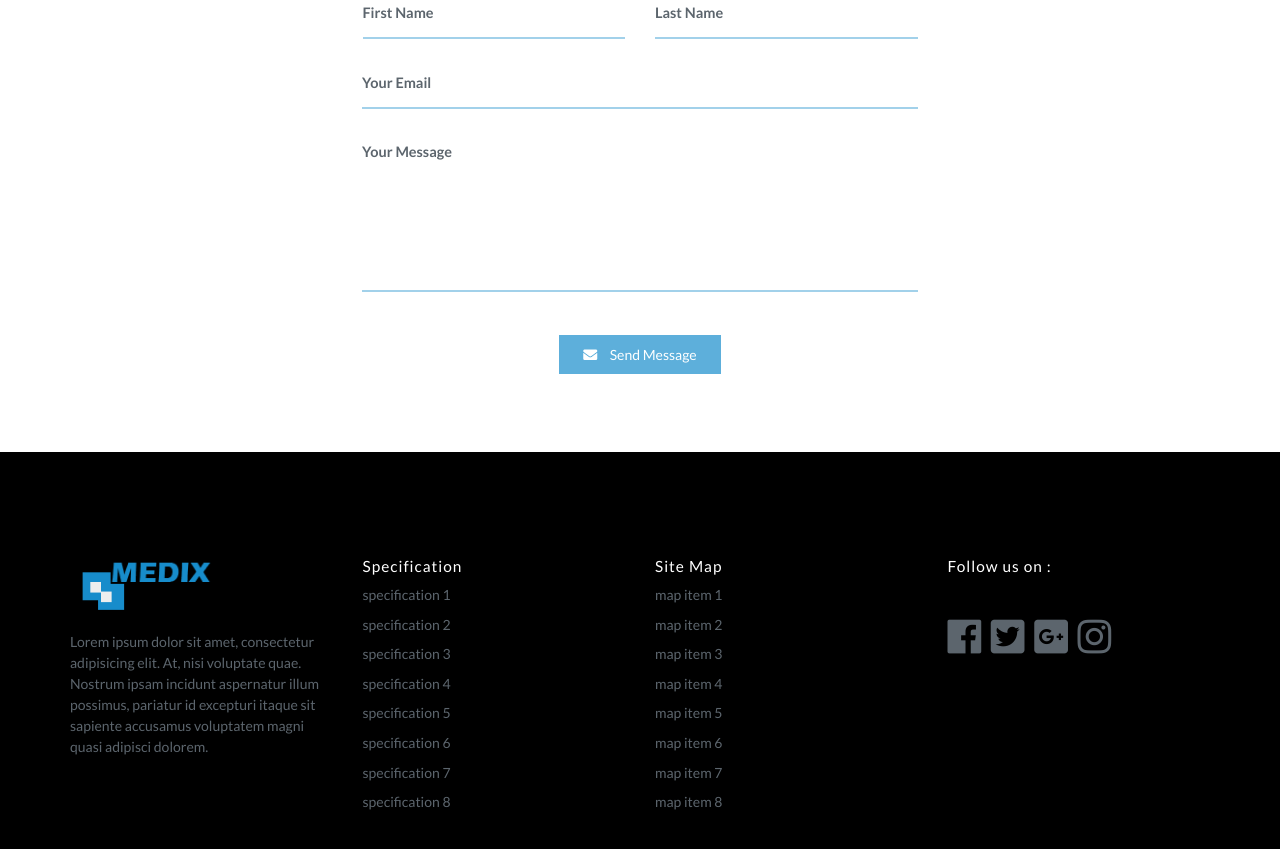
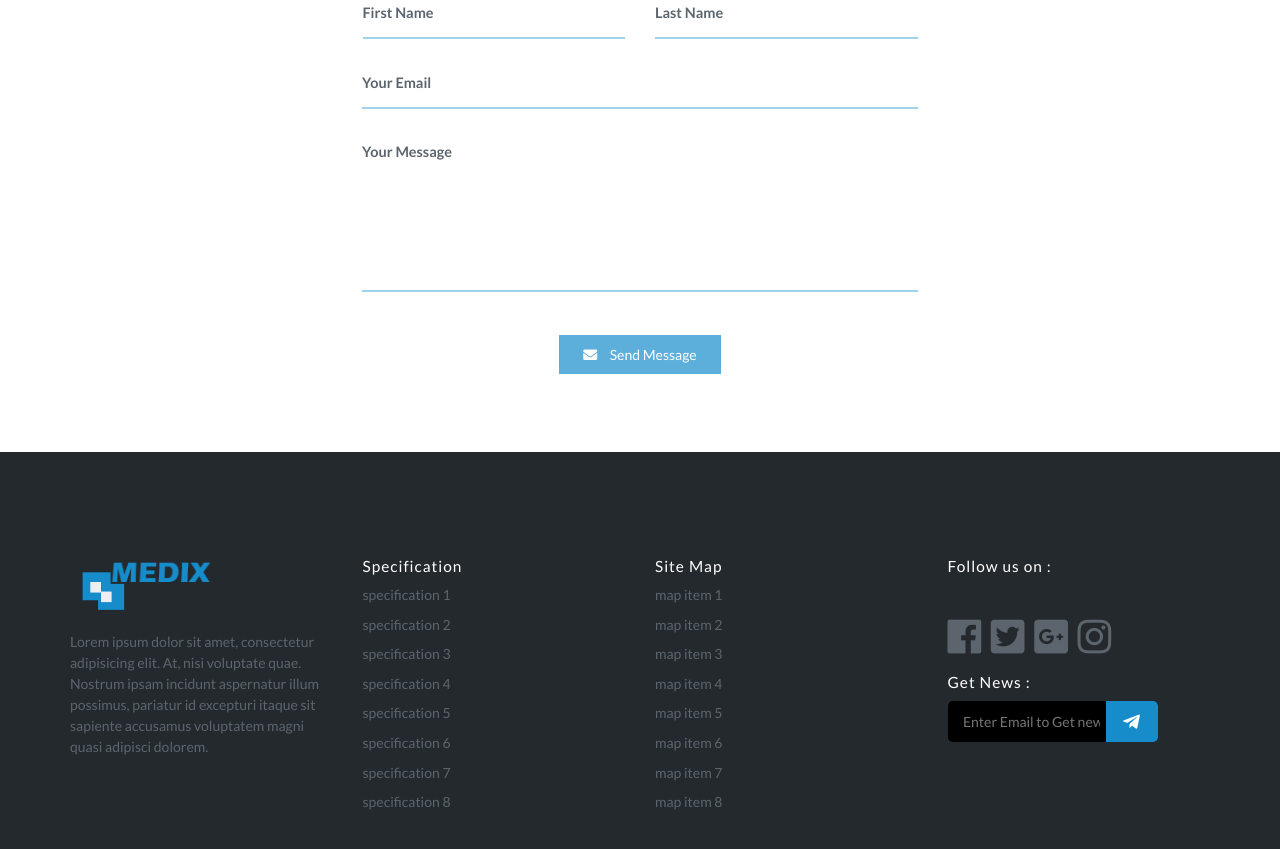
Before and after one commit to MohamedEmadEldaly/Medix, a website: page index.html in a window 1280 px wide. Shown: the part 4464-5313 px from the top of the page. Drawn offline with Linux system fonts and the light colour scheme.

Commit message:
finish frist page

```diff
--- a/index.html
+++ b/index.html
@@ -596,7 +596,7 @@
 
 		        <div class="row">
 
-		            <div class="col-md-3">
+		            <div class="col-md-3 col-sm-6">
 
 		                <div class="footer__info">
 
@@ -614,7 +614,7 @@
 		            </div><!--row-->
 
 
-		            <div class="col-md-3">
+		            <div class="col-md-3 col-sm-6">
 
 		                <div class="footer__special">
 		                    <h4 class="footer__heading">Specification</h4>
@@ -635,7 +635,7 @@
 		            </div><!--col-->
 
 
-		            <div class="col-md-3">
+		            <div class="col-md-3 col-sm-6">
 
 		                <div class="footer__map">
 		                    <h4 class="footer__heading">Site Map</h4>
@@ -656,10 +656,11 @@
 		            </div><!--col-->
 
 
-		            <div class="col-md-3">
+		            <div class="col-md-3 col-sm-6">
 
-		                <div class="footer__subscribe">
+		                <div class="footer__subscribe container-fluid">
 
+		                    <div class="row">
                                 <div class="social">
                                     <h4 class="footer__heading">Follow us on :</h4>
                                     <ul class="social__list">
@@ -668,8 +669,20 @@
                                         <li class="social__list--item"><a href="#" class="social__list--link"><span class="fab fa-google-plus-square"></span></a></li>
                                         <li class="social__list--item"><a href="#" class="social__list--link"><span class="fab fa-instagram"></span></a></li>
                                     </ul>
+                                </div><!--social-->
                             </div>
 
+		                    <div class="row">
+                                <div class="subscribe__form">
+                                    <h4 class="footer__heading">Get News :</h4>
+                                    <form action="" class="sub-form">
+                                        <input type="email" placeholder="Enter Email to Get news" required>
+                                        <button class="subscribe-button">
+                                            <span class="fab fa-telegram-plane"></span>
+                                        </button>
+                                    </form>
+                                </div><!--form-->
+		                    </div>
 		                </div><!--subscribe-->
 
 
--- a/sass/layout/_footer.scss
+++ b/sass/layout/_footer.scss
@@ -4,7 +4,7 @@
     padding-top: 8rem;
     padding-bottom: 8rem;
     min-height: 40rem;
-    background: #000;
+    background: #24292e;
     color:$gray-light;
 
     /*footer info*/
@@ -25,6 +25,9 @@
     /*footer special*/
     &__special {
         padding-top: 2rem;
+        @media (max-media:767px){
+                padding-left: 2.5rem;
+            }
 
         .special__list{
             list-style: none;
@@ -54,6 +57,9 @@
     /*footer map*/
     &__map {
         padding-top: 2rem;
+        @media (max-media:767px){
+                padding-left: 2.5rem;
+            }
 
         .map__list{
             list-style: none;
@@ -88,6 +94,10 @@
     }
     /*footer subscribe*/
     &__subscribe{
+
+        @media (max-media:767px){
+                padding-left: 2.5rem;
+            }
         padding-top: 2rem;
 
         .social{
@@ -116,6 +126,54 @@
                 }
             }
         }
+
+        /*subscribe form*/
+        .subscribe__form{
+
+
+
+            .sub-form{
+                background:#000;
+                border:1px solid transparent;
+                border-radius: .5rem;
+                width: 80%;
+                position: relative;
+
+
+                input{
+                    padding: 1rem 1.5rem;
+                    border: none;
+                    background: transparent;
+                    width: 80%;
+                    &:focus{
+                        outline: none;
+                    }
+
+                    @media(max-width:400px){
+                        font-size: 1.2rem;
+                    }
+
+                }
+
+                button{
+                    position: absolute;
+                    bottom: -1px;
+                    top: -1px;
+                    right: -1px;
+                    background: $primary-color;
+                    border: none;
+                    width: 25%;
+                    border-radius: .5rem;
+                    border-top-left-radius: 0;
+                    border-bottom-left-radius: 0;
+                    color: #FFF;
+                    font-size: 2rem;
+
+                }
+            }
+
+
+        }
     }
 
 }
```
Also changed, not shown: css/style.css. Lines whose indentation alone changed are shown as unchanged.
